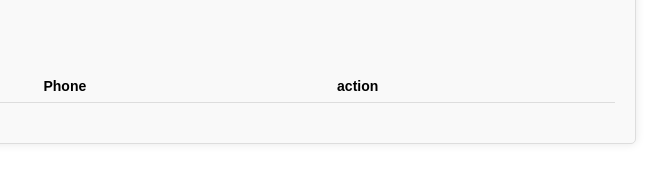
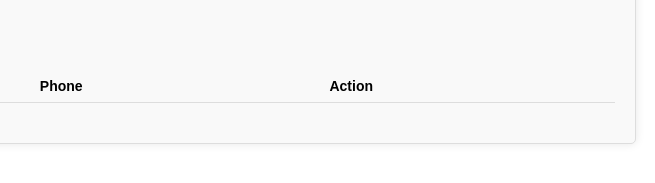
Before and after one commit to resturuu/Quota-Store-Notes, a plain HTML site: page index.html in a window 1280 px wide. Shown: the part 287-470 px from the top of the page, 450-1105 px from the left. Drawn offline with Linux system fonts and the light colour scheme.

Commit message:
Update index.html

```diff
--- a/index.html
+++ b/index.html
@@ -222,7 +222,7 @@
                 <tr>
                     <th>Name</th>
                     <th>Phone</th>
-                    <th>action</th>
+                    <th>Action</th>
                 </tr>
             </thead>
             <tbody>
```
